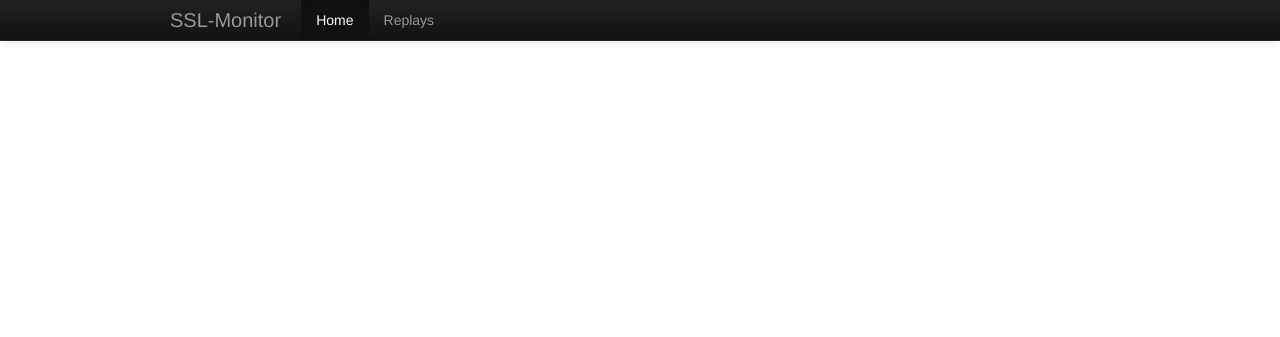
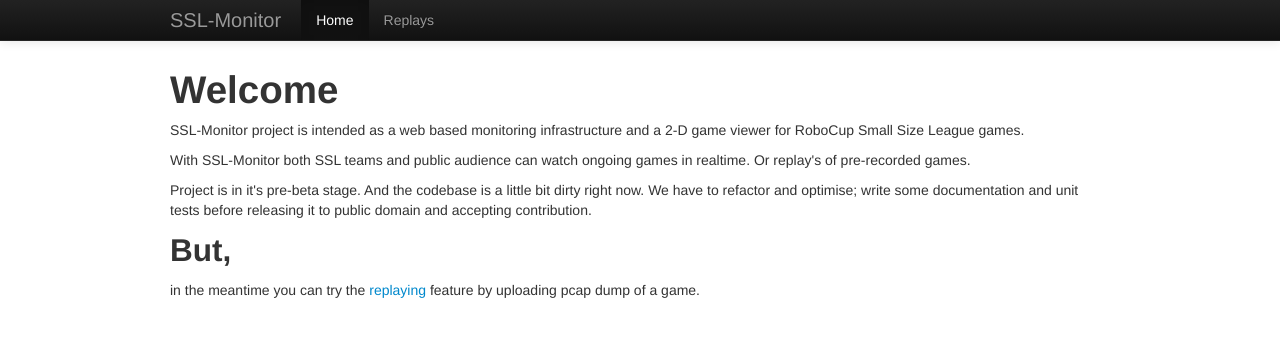
Before and after one commit to cad/ssl-monitor, a Flask app: page /ssl-monitor/ in a window 1280 px wide. Shown: the top 337 px of the page. Run offline with Flask 2, Linux system fonts and the light colour scheme; some libraries are stand-ins or nearby versions.

Commit message:
add welcome text

```diff
--- a/webapp/templates/index.html
+++ b/webapp/templates/index.html
@@ -2,6 +2,11 @@
 
 {% block container %}
 
-<h1></h1>
-<p></p>
+<h1>Welcome</h1>
+<p>SSL-Monitor project is intended as a web based monitoring infrastructure and a 2-D game viewer for RoboCup Small Size League games.</p>
+<p>With SSL-Monitor both SSL teams and public audience can watch ongoing games in realtime. Or replay's of pre-recorded games.</p>
+<p>Project is in it's pre-beta stage. And the codebase is a little bit dirty right now. We have to refactor and optimise; write some documentation and unit tests before releasing it to public domain and accepting contribution.</p>
+
+<p><h2>But,</h2> in the meantime you can try the <a href="/ssl-monitor/replay/">replaying</a> feature by uploading pcap dump of a game.</p>
+
 {% endblock container %}
```
